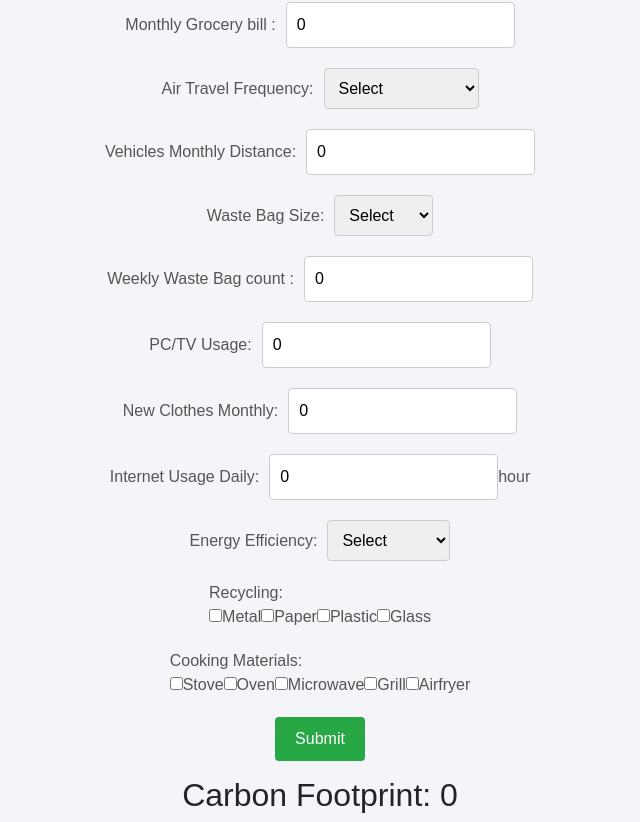
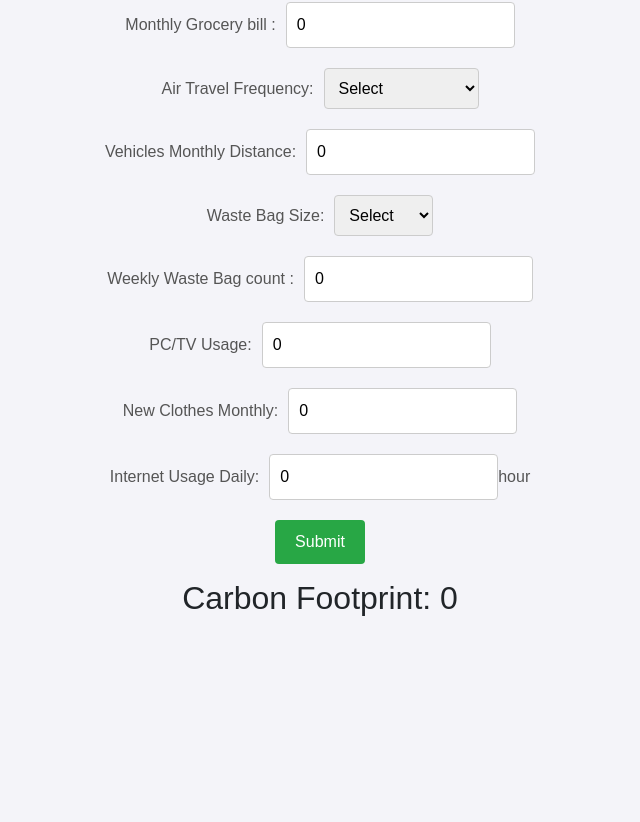
Before and after one commit to arafatrahman216/Carbon-Chronicles, a React (Create React App) app in the folder client/: page /calculator in a window 1280 px wide. Shown: the part 843-1665 px from the top of the page, without its empty margins (345-985 px from the left). After the commit the page ends 1468 px from the top, so only its background shows below. Built offline with nearby package versions, Linux system fonts and the light colour scheme.

Commit message:
graph added

```diff
--- a/client/src/components/CarbonFootprint.js
+++ b/client/src/components/CarbonFootprint.js
@@ -223,170 +223,7 @@ const CarbonFootprint = () => {
                 Internet Usage Daily:
                 <input type="number" value={internetUsageDaily} onChange={(e) => setInternetUsageDaily(e.target.value)} />
             hour</label>
-            <label>
-                Energy Efficiency:
-                <select value={energyEfficiency} onChange={(e) => setEnergyEfficiency(e.target.value)}>
-                    <option value="">Select</option>
-                    <option value="no">No</option>
-                    <option value="sometimes">Sometimes</option>
-                    <option value="yes">Yes</option>
-                </select>
-            </label>
-            <label>
-                Recycling:
-                <div>
-                    <label>
-                        <input
-                            type="checkbox"
-                            value="Metal"
-                            checked={recycling.includes('Metal')}
-                            onChange={(e) => {
-                                const value = e.target.value;
-                                setRecycling((prev) =>
-                                    prev.includes(value)
-                                        ? prev.filter((item) => item !== value)
-                                        : [...prev, value]
-                                );
-                            }}
-                        />
-                        Metal
-                    </label>
-                    <label>
-                        <input
-                            type="checkbox"
-                            value="Paper"
-                            checked={recycling.includes('Paper')}
-                            onChange={(e) => {
-                                const value = e.target.value;
-                                setRecycling((prev) =>
-                                    prev.includes(value)
-                                        ? prev.filter((item) => item !== value)
-                                        : [...prev, value]
-                                );
-                            }}
-                        />
-                        Paper
-                    </label>
-                    <label>
-                        <input
-                            type="checkbox"
-                            value="Plastic"
-                            checked={recycling.includes('Plastic')}
-                            onChange={(e) => {
-                                const value = e.target.value;
-                                setRecycling((prev) =>
-                                    prev.includes(value)
-                                        ? prev.filter((item) => item !== value)
-                                        : [...prev, value]
-                                );
-                            }}
-                        />
-                        Plastic
-                    </label>
-                    <label>
-                        <input
-                            type="checkbox"
-                            value="Glass"
-                            checked={recycling.includes('Glass')}
-                            onChange={(e) => {
-                                const value = e.target.value;
-                                setRecycling((prev) =>
-                                    prev.includes(value)
-                                        ? prev.filter((item) => item !== value)
-                                        : [...prev, value]
-                                );
-                            }}
-                        />
-                        Glass
-                    </label>
-                </div>
 
-            </label>
-            <label>
-                Cooking Materials:
-                <div>
-                    <label>
-                        <input
-                            type="checkbox"
-                            value="Stove"
-                            checked={cookingMaterials.includes('Stove')}
-                            onChange={(e) => {
-                                const value = e.target.value;
-                                setCookingMaterials((prev) =>
-                                    prev.includes(value)
-                                        ? prev.filter((item) => item !== value)
-                                        : [...prev, value]
-                                );
-                            }}
-                        />
-                        Stove
-                    </label>
-                    <label>
-                        <input
-                            type="checkbox"
-                            value="Oven"
-                            checked={cookingMaterials.includes('Oven')}
-                            onChange={(e) => {
-                                const value = e.target.value;
-                                setCookingMaterials((prev) =>
-                                    prev.includes(value)
-                                        ? prev.filter((item) => item !== value)
-                                        : [...prev, value]
-                                );
-                            }}
-                        />
-                        Oven
-                    </label>
-                    <label>
-                        <input
-                            type="checkbox"
-                            value="Microwave"
-                            checked={cookingMaterials.includes('Microwave')}
-                            onChange={(e) => {
-                                const value = e.target.value;
-                                setCookingMaterials((prev) =>
-                                    prev.includes(value)
-                                        ? prev.filter((item) => item !== value)
-                                        : [...prev, value]
-                                );
-                            }}
-                        />
-                        Microwave
-                    </label>
-                    <label>
-                        <input
-                            type="checkbox"
-                            value="Grill"
-                            checked={cookingMaterials.includes('Grill')}
-                            onChange={(e) => {
-                                const value = e.target.value;
-                                setCookingMaterials((prev) =>
-                                    prev.includes(value)
-                                        ? prev.filter((item) => item !== value)
-                                        : [...prev, value]
-                                );
-                            }}
-                        />
-                        Grill
-                    </label>
-                    <label>
-                        <input
-                            type="checkbox"
-                            value="Airfryer"
-                            checked={cookingMaterials.includes('Airfryer')}
-                            onChange={(e) => {
-                                const value = e.target.value;
-                                setCookingMaterials((prev) =>
-                                    prev.includes(value)
-                                        ? prev.filter((item) => item !== value)
-                                        : [...prev, value]
-                                );
-                            }}
-                        />
-                        Airfryer
-                    </label>
-                </div>
-            </label>
             <button onClick={submitData}>Submit</button>
 
             <div className='result-box'>
--- a/client/src/components/Chapter.js
+++ b/client/src/components/Chapter.js
@@ -29,14 +29,14 @@ const Chapter = () => {
         setError(error.message);
         setLoading(false);
       }
-      try {
-        const responseASC = await axios.get('http://127.0.0.1:8000/fetch-ch4-data/');
-        setASCh4data(responseASC.data.data); // Assume this is the raw monthly data
-        setLoading(false);
-      } catch (error) {
-        setError(error.message);
-        setLoading(false);
-      }
+    //   try {
+    //     const responseASC = await axios.get('http://127.0.0.1:8000/fetch-ch4-data/');
+    //     setASCh4data(responseASC.data.data); // Assume this is the raw monthly data
+    //     setLoading(false);
+    //   } catch (error) {
+    //     setError(error.message);
+    //     setLoading(false);
+    //   }
       try {
         const response = await axios.get('http://127.0.0.1:8000/fetch-emission-data/');
         setYearData(response.data.year_avg); // Assume this is the raw monthly data
@@ -53,7 +53,8 @@ const Chapter = () => {
     fetchData();
   }, []);
 
-  if (loading) return <Spinner />;
+//   if (loading) return <Spinner />;
+  if (loading) return <h1>Loading</h1>;
   if (error) return <p>Error: {error}</p>;
 
 
@@ -90,9 +91,9 @@ const Chapter = () => {
     <div className="App">
       <h2>Yearly data showing average CO<sub>2</sub> (ppm) values in Ascension Island, United Kingdom (ASC) from 1979 to 2023 </h2>
       <CO2Chart data={ASCo2data} />
-      <h2> Yearly data showing average CH<sub>4</sub> (ppm) values in Ascension Island, United Kingdom (ASC) from 1983 to 2023
+      {/* <h2> Yearly data showing average CH<sub>4</sub> (ppm) values in Ascension Island, United Kingdom (ASC) from 1983 to 2023
        </h2>
-        <CO2Chart data={ASCh4data} />
+        <CO2Chart data={ASCh4data} /> */}
 
         <h2>
             Yearly data showing average CO<sub>2</sub> emissions (kt) from 1970 to 2021
```
